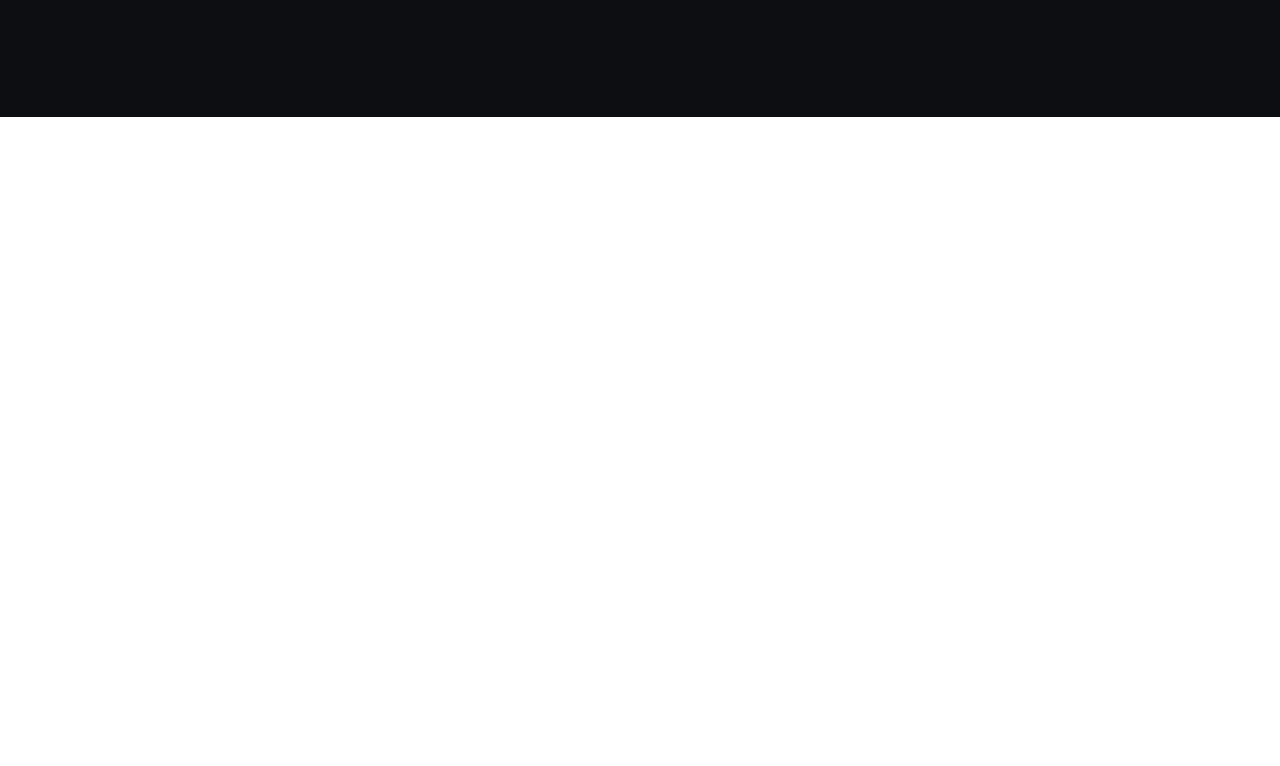
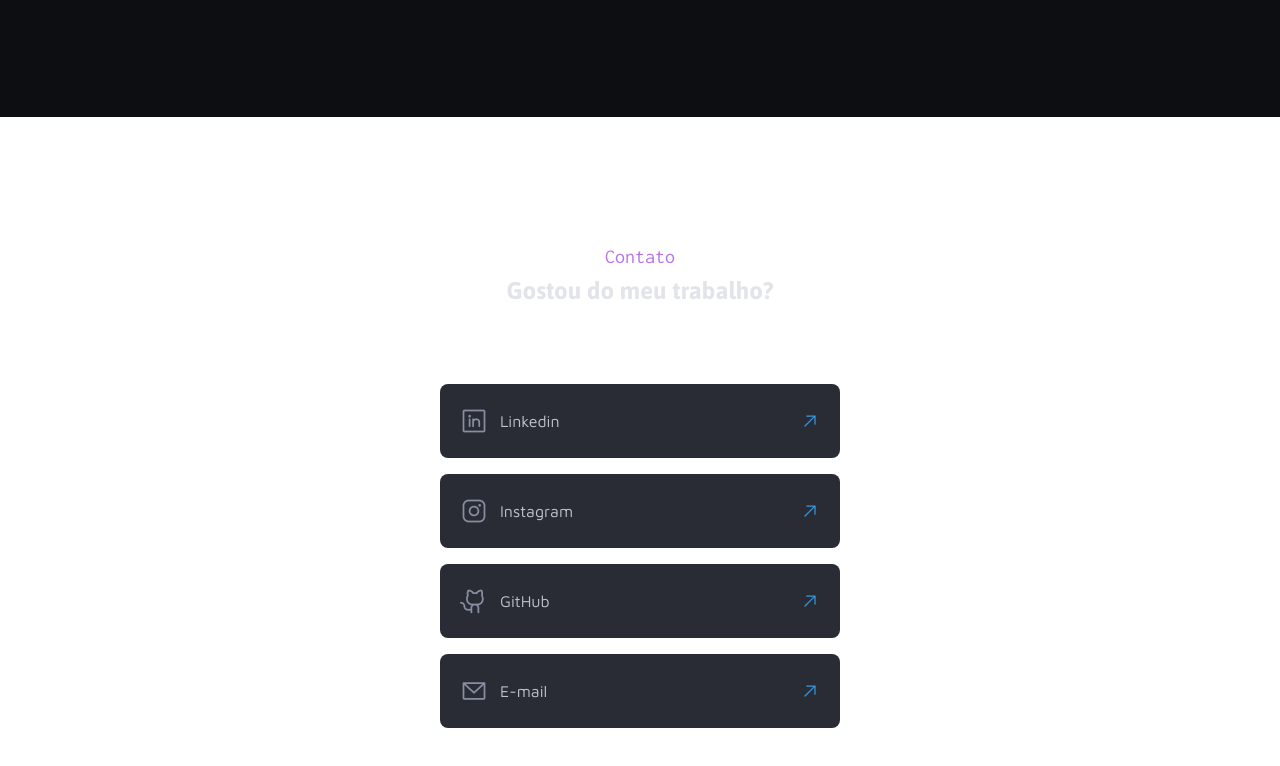
Before and after one commit to emanuelbananadadev/projetoPratico2, a plain HTML site: page index.html in a window 1280 px wide. Shown: the part 2226-2992 px from the top of the page. Drawn offline with Linux system fonts and the light colour scheme.

Commit message:
Fazendo o footer do projeto e concluindo com os hover

```diff
--- a/index.html
+++ b/index.html
@@ -126,6 +126,36 @@
     </section>
   </main>
   <footer>
+    <div>
+      <span>Contato</span>
+      <h3>Gostou do meu trabalho?</h3>
+    </div>
+
+    <ul>
+      <li>
+          <img src="assets/icons/LinkedinLogo.png" alt="Logo linkedin">
+          <h4>Linkedin</h4>
+          <img src="assets/icons/ArrowUpRight.svg" alt="Seta para cima">
+      </li>
+
+      <li>
+        <img src="assets/icons/InstagramLogo.png" alt="Logo instagram">
+        <h4>Instagram</h4>
+        <img src="assets/icons/ArrowUpRight.svg" alt="Seta para cima">
+      </li>
+
+      <li>
+        <img src="assets/icons/GithubLogo.png" alt="Logo github">
+        <h4>GitHub</h4>
+        <img src="assets/icons/ArrowUpRight.svg" alt="Seta para cima">
+      </li>
+
+      <li>
+        <img src="assets/icons/EnvelopeSimple.png" alt="Logo email">
+        <h4>E-mail</h4>
+        <img src="assets/icons/ArrowUpRight.svg" alt="Seta para cima">
+      </li>
+    </ul>
 
   </footer>
 
--- a/styles/footer.css
+++ b/styles/footer.css
@@ -4,3 +4,55 @@ footer {
   background-repeat: no-repeat;
   background-size: cover;
 }
+
+footer div:nth-child(1) {
+  padding-top: 128px;
+  text-align: center;
+
+  display: flex;
+  flex-direction: column;
+  gap: 8px;
+
+  margin-bottom: 78px;
+}
+
+footer span {
+  color: var(--purple);
+}
+
+h4 {
+  font: var(--text-md);
+  color: var(--gray-500);
+}
+
+footer ul {
+  display: flex;
+  flex-direction: column;
+  gap: 16px;
+  align-self: center;
+  margin: auto;
+  width: 400px;
+
+}
+
+footer ul li {
+  display: grid;
+  grid-template-columns: 28px 1fr 20px;
+  gap: 12px;
+
+  align-items: center;
+
+
+  padding: 23px 20px;
+  background-color: var(--gray-300);
+  border-radius: 8px;
+  list-style: none;
+
+  max-width: 400px;
+
+  cursor: pointer;
+}
+
+footer ul li:hover {
+  border: 1.5px solid var(--blue);
+}
--- a/styles/header.css
+++ b/styles/header.css
@@ -16,6 +16,10 @@
   position: relative;
 
 
+}
+
+#header div:nth-child(1):hover {
+  transform: scale(1.1);
 }
 
 #header .perfil {
@@ -74,9 +78,16 @@
   border-radius: 999px;
 
   margin-bottom: 90px;
+  cursor: pointer;
+}
+
+#header li:hover {
+  transform: scale(1.1);
 }
 
 #header a img {
   text-decoration: none;
   margin-bottom: 60px;
+
+  cursor: pointer;
 }
--- a/styles/main.css
+++ b/styles/main.css
@@ -35,6 +35,7 @@ section > div:nth-child(1) {
   background-color: var(--gray-300);
 
   border-radius: 12px;
+  cursor: pointer;
 }
 
 .grid-card img {
@@ -53,3 +54,7 @@ section > div:nth-child(1) {
   font: var(--text-sm);
   color: var(--gray-500);
 }
+
+#main .grid-card:hover {
+  border: 1.5px solid var(--gray-400);
+}
```
Also changed, not shown: assets/icons/ArrowUpRight.svg (added), assets/icons/EnvelopeSimple.png (added), assets/icons/GithubLogo.png (added), assets/icons/InstagramLogo.png (added), assets/icons/LinkedinLogo.png (added).
